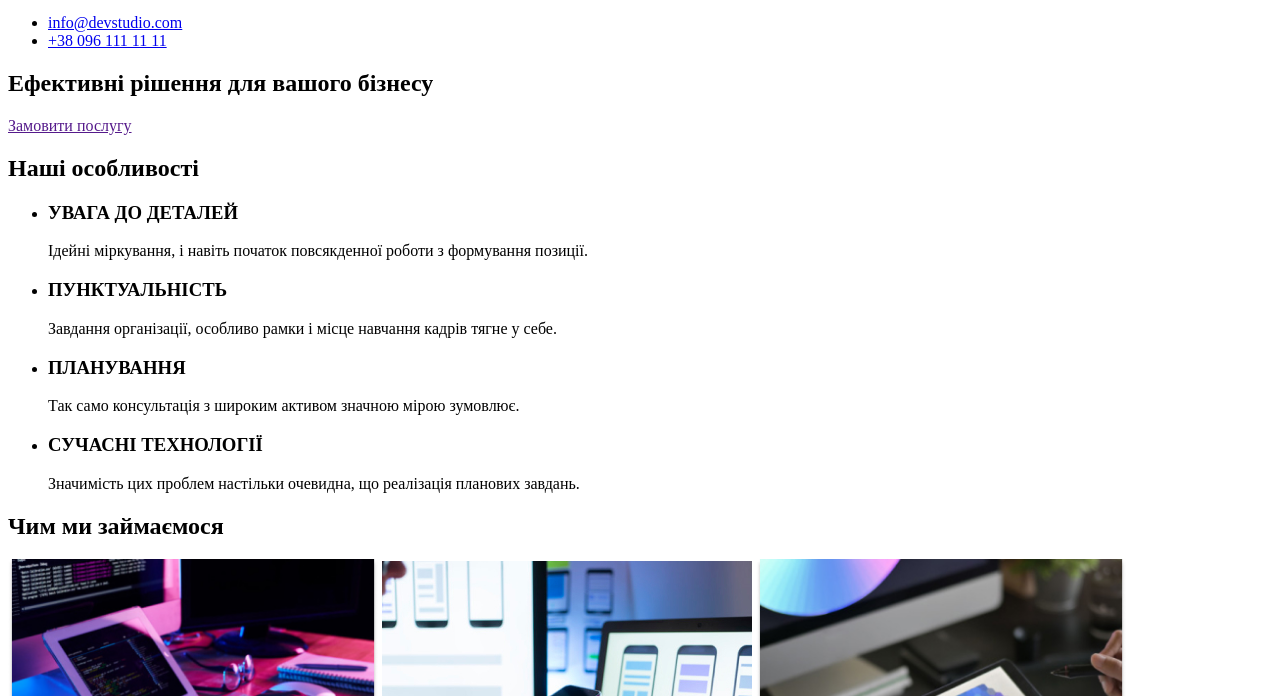
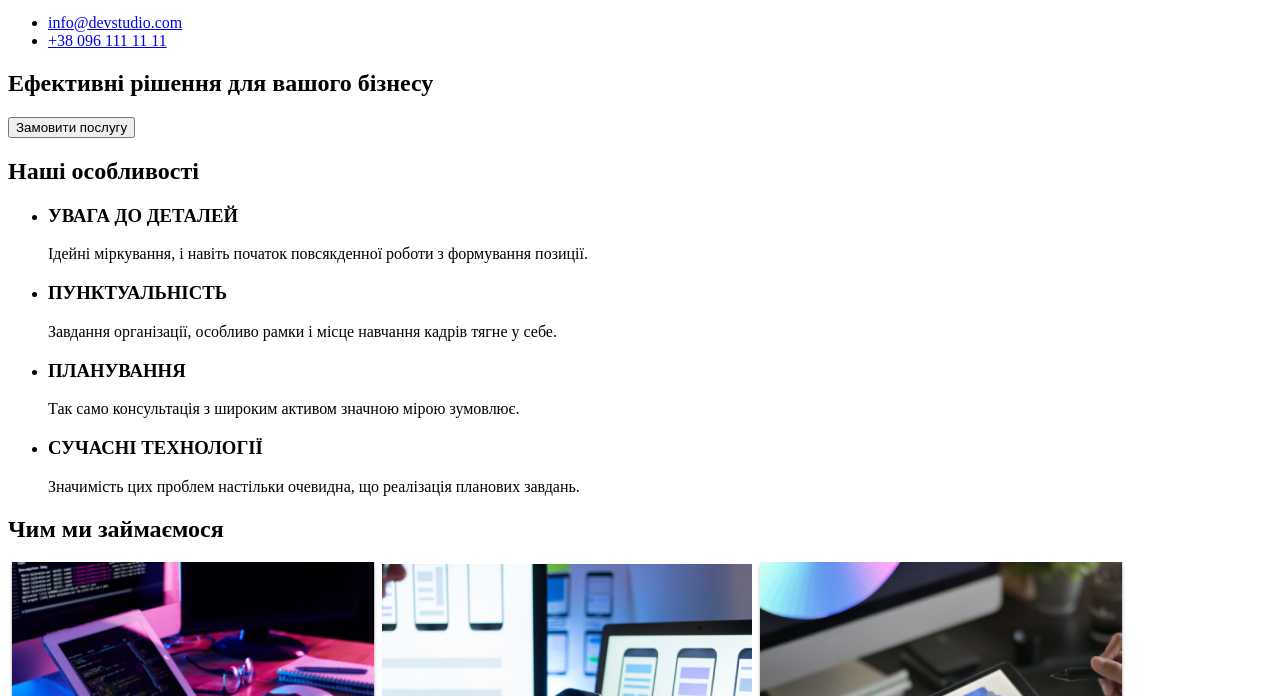
Before and after one commit to Yaroslav-Belkov/goit-markup-hw-01, a plain HTML site: page index.html in a window 1280 px wide. Shown: the part 104-800 px from the top of the page. Drawn offline with Linux system fonts and the light colour scheme.

Commit message:
Додав кнопку "Замовити послугу" замість ссилки Головна сторінка Web

```diff
--- a/index.html
+++ b/index.html
@@ -33,7 +33,7 @@
     <!--Backgraund images-->
   </div>
   <h1>Ефективні рішення для вашого бізнесу</h1>
-  <a href="">Замовити послугу</a>
+  <button type="button">Замовити послугу</button>
 </section>
 
 <!--What makes us special?-->
```
